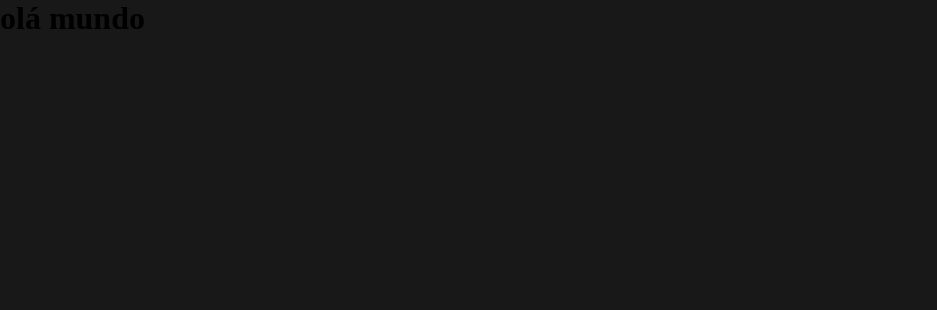
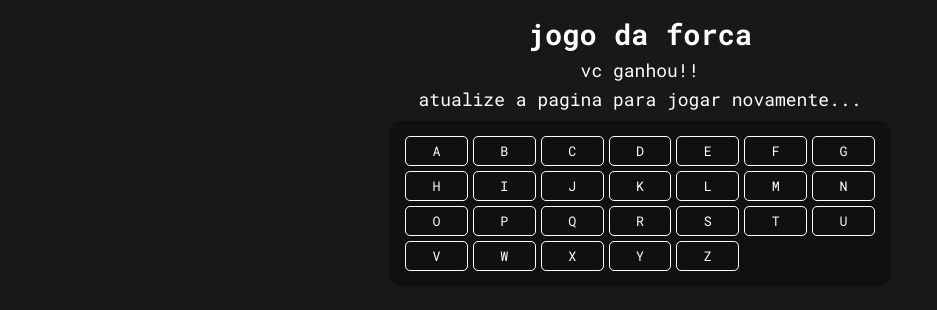
Before and after one commit to ThiagoMaylon/jogo-da-foca-react, a React (Create React App) app: page / in a window 1280 px wide. Shown: the top 310 px of the page, without its empty margins (0-937 px from the left). Built offline with nearby package versions, Linux system fonts and the light colour scheme.

Commit message:
criando o teclado e o header do jogo

```diff
--- a/src/Home/App.jsx
+++ b/src/Home/App.jsx
@@ -1,5 +1,16 @@
+import { Letras } from '../components/Letras';
+import { Status } from '../components/Status/';
+import './style.css'
+
 export const App = () => {
+  const verificaFim = true;
+  const status = 'ganhou';
+
+
   return (
-    <h1>olá mundo</h1>
+    <>
+      <Status status={status} verificaFim={verificaFim} />
+      <Letras />
+    </>
   );
 }
--- /dev/null
+++ b/src/components/Letras/index.jsx
@@ -0,0 +1,17 @@
+import './style.css';
+
+export const Letras = () => {
+    const arrayLetras = ['A', 'B', 'C', 'D', 'E', 'F', 'G', 'H', 'I', 'J', 'K', 'L', 'M', 'N', 'O', 'P', 'Q','R', 'S', 'T', 'U', 'V', 'W', 'X', 'Y', 'Z'];
+
+    return(
+        <div className="container-letras">
+
+            <div className="letras-grid">
+                {arrayLetras.map((valorLetra, index) => (
+                    <button key={index} disabled>{valorLetra}</button>
+                ))}
+            </div>
+
+        </div>
+    )
+}
--- /dev/null
+++ b/src/components/Letras/style.css
@@ -0,0 +1,29 @@
+.container-letras{
+    margin: auto;
+    text-align: center;
+    max-width: 500px;
+    min-width: 200px;
+}
+
+.letras-grid{
+    /* margin: 0 20px; */
+    background-color: #101010;
+    border-radius: 10px;
+    padding: 15px;
+    display: grid;
+    grid-template-columns: repeat(auto-fill, minmax(55px, 1fr));
+    gap: 5px;
+}
+
+button{
+    border: 1px solid #fff;
+    background-color: transparent;
+    color: #fff;
+    cursor: pointer;
+    padding: 5px;
+    border-radius: 5px;
+}
+
+button:disabled{
+    cursor: no-drop;
+}
--- /dev/null
+++ b/src/components/Status/index.jsx
@@ -0,0 +1,16 @@
+import './style.css'
+
+export const Status = ({status, verificaFim}) => {
+    return(
+        <div className='container'>
+            <h1>jogo da forca</h1>
+            {verificaFim === true && (
+                <div>
+                    <p>vc {status}!!</p>
+                    <p>atualize a pagina para jogar novamente...</p>
+                </div>
+            )}
+        </div>
+
+    )
+}
--- /dev/null
+++ b/src/components/Status/style.css
@@ -0,0 +1,13 @@
+.container{
+    text-align: center;
+    margin: 10px auto;
+}
+
+h1{
+    font-size: 1.8em;
+    padding: 5px;
+}
+p{
+    margin-bottom: 5px;
+    font-size: 18px;
+}
--- a/src/style/globalStyle.css
+++ b/src/style/globalStyle.css
@@ -1,9 +1,14 @@
+@import url('https://fonts.googleapis.com/css2?family=Roboto+Mono:wght@300;400;500;600;700&display=swap');
+
 *{
     margin: 0;
     padding: 0;
     box-sizing: border-box;
+    font-family: 'Roboto Mono';
+
 }
 
 body{
     background-color: #181818;
+    color: #fff;
 }
```
Also changed, not shown: src/Home/style.css (added).
